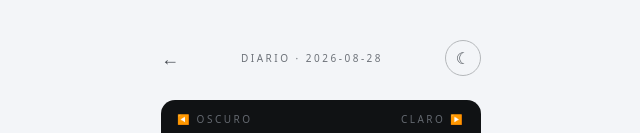
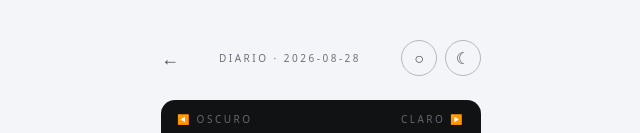
Before and after one commit to MiguelPCO/matiz, a Next.js app: page /diario in a window 1280 px wide. Shown: the top 133 px of the page, without its empty margins (319-959 px from the left). Built offline with nearby package versions, Linux system fonts and the light colour scheme; no server answers.

Commit message:
Diario.tsx: botón de sesión Google, visible solo con Supabase configurado

```diff
--- a/components/screens/Diario.tsx
+++ b/components/screens/Diario.tsx
@@ -5,6 +5,7 @@ import { useMemo, useState } from "react";
 import { useDaily } from "../../hooks/useDaily";
 import { useTheme } from "../../hooks/useTheme";
 import { buildShareText } from "../../lib/daily";
+import { isSupabaseConfigured } from "../../lib/supabase";
 import { bestGuess, scoreBreakdown } from "../../lib/engine";
 import { buildGrid } from "../../lib/grid";
 import { DIFFICULTY } from "../../lib/types";
@@ -27,6 +28,10 @@ import { Thermometer } from "../game/Thermometer";
  * partida de hoy se muestra DailyStats (racha/calendario/cuenta atrás),
  * calculado sobre el historial completo (hooks/useDaily.ts, un DailyResult
  * por fecha) — no solo el día de hoy.
+ * Cuenta (Google vía Supabase Auth, opcional — ver
+ * docs/superpowers/specs/2026-08-28-diario-account-sync-design.md): el
+ * botón de sesión solo aparece si isSupabaseConfigured() es true; sin eso
+ * configurado, Diario funciona exactamente igual que antes, 100% local.
  */
 
 function verdictFor(ring: number): string {
@@ -37,7 +42,7 @@ function verdictFor(ring: number): string {
 }
 
 export function Diario() {
-  const { state, dispatch, history } = useDaily();
+  const { state, dispatch, history, auth, signInWithGoogle, signOut } = useDaily();
   const [theme, toggleTheme] = useTheme();
   const [shareStatus, setShareStatus] = useState<"idle" | "copied">("idle");
 
@@ -101,6 +106,17 @@ export function Diario() {
         <span className="font-mono text-[10px] uppercase tracking-[0.25em] text-text-faint">
           Diario · {state.dateKey}
         </span>
+        <div className="flex items-center gap-2">
+          {isSupabaseConfigured() && (
+            <button
+              type="button"
+              onClick={auth.status === "signed-in" ? signOut : signInWithGoogle}
+              aria-label={auth.status === "signed-in" ? "Cerrar sesión" : "Iniciar sesión con Google"}
+              className="flex h-9 w-9 items-center justify-center rounded-full border border-line font-mono text-base text-text-muted"
+            >
+              {auth.status === "signed-in" ? "◐" : "○"}
+            </button>
+          )}
           <button
             type="button"
             onClick={toggleTheme}
@@ -109,6 +125,7 @@ export function Diario() {
           >
             {theme === "dark" ? "☀" : "☾"}
           </button>
+        </div>
       </div>
 
       {state.phase === "playing" ? (
```
Lines whose indentation alone changed are shown as unchanged.
